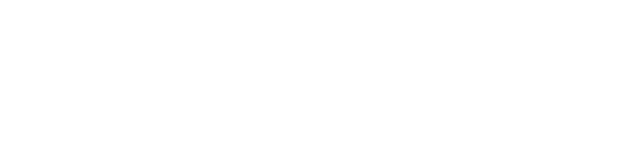
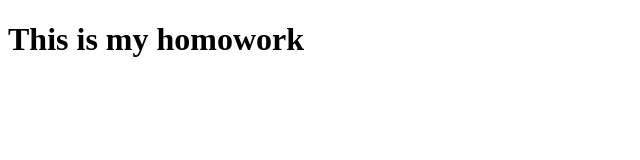
Before and after one commit to Sofiia-Khomyk/goit-markup-hw-01, a plain HTML site: page index.html in a window 1280 px wide. Shown: the whole page, without its empty margins (0-640 px from the left). Drawn offline with Linux system fonts and the light colour scheme.

Commit message:
add index file

```diff
--- a/index.html
+++ b/index.html
@@ -6,6 +6,6 @@
     <title>Document</title>
 </head>
 <body>
-
+    <h1>This is my homowork</h1>
 </body>
 </html>
```
